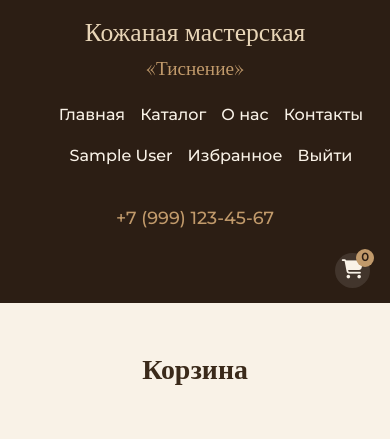
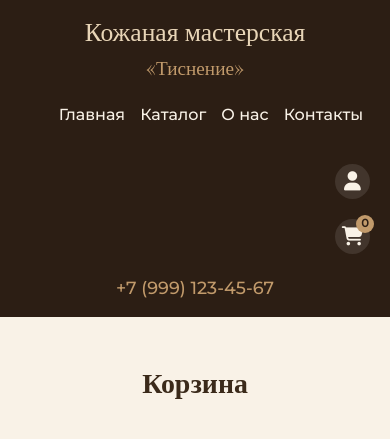
Before and after one commit to dashaavramenko3000-droid/leather-store, a Flask app: page /cart in a window 390 px wide. Shown: the top 439 px of the page. Run offline with Flask 3, Linux system fonts and the light colour scheme; the visitor is signed in with stand-in values (Sample User, id 1); some libraries are stand-ins or nearby versions.

Commit message:
исправлены баги корзины

```diff
--- a/app/main/routes.py
+++ b/app/main/routes.py
@@ -6,12 +6,14 @@ from ..extensions import db
 from ..models import Product, Order, OrderItem
 from ..forms import CheckoutForm
 
+
 @main_bp.context_processor
 def inject_cart_total():
     """Добавляет общее количество товаров в корзине во все шаблоны."""
     cart = session.get('cart', {})
     total_qty = sum(cart.values())
     return {'cart_total': total_qty}
+
 
 @main_bp.route('/')
 def home():
@@ -23,6 +25,7 @@ def home():
         if product:
             latest_by_type.append(product)
     return render_template('index.html', products=latest_by_type)
+
 
 @main_bp.route('/catalog')
 def catalog():
@@ -49,6 +52,7 @@ def catalog():
                            max_price=max_price,
                            types=types)
 
+
 @main_bp.route('/add_to_cart/<int:product_id>', methods=['POST'])
 def add_to_cart(product_id):
     """Добавление товара в корзину (использует сессию)."""
@@ -62,6 +66,7 @@ def add_to_cart(product_id):
     session['cart'] = cart
     flash(f'Товар "{product.name}" добавлен в корзину', 'success')
     return redirect(request.referrer or url_for('main.catalog'))
+
 
 @main_bp.route('/cart')
 def cart():
@@ -95,6 +100,7 @@ def cart():
 
     return render_template('cart.html', cart_items=cart_items, total=total)
 
+
 @main_bp.route('/update_cart/<int:product_id>', methods=['POST'])
 def update_cart(product_id):
     """Обновление количества товара (обычный POST)."""
@@ -107,6 +113,7 @@ def update_cart(product_id):
     session['cart'] = cart
     return redirect(url_for('main.cart'))
 
+
 @main_bp.route('/remove_from_cart/<int:product_id>')
 def remove_from_cart(product_id):
     """Удаление товара из корзины (обычный запрос)."""
@@ -114,6 +121,7 @@ def remove_from_cart(product_id):
     cart.pop(str(product_id), None)
     session['cart'] = cart
     return redirect(url_for('main.cart'))
+
 
 @main_bp.route('/cart/update_ajax/<int:product_id>', methods=['POST'])
 def update_cart_ajax(product_id):
@@ -150,6 +158,7 @@ def update_cart_ajax(product_id):
         'cart_total': cart_total
     })
 
+
 @main_bp.route('/cart/remove_ajax/<int:product_id>', methods=['POST'])
 def remove_from_cart_ajax(product_id):
     """AJAX-удаление товара из корзины."""
@@ -170,6 +179,7 @@ def remove_from_cart_ajax(product_id):
         'cart_total': cart_total,
         'removed_product_id': product_id
     })
+
 
 @main_bp.route('/checkout', methods=['GET', 'POST'])
 def checkout():
@@ -194,7 +204,9 @@ def checkout():
         if len(removed_products) == 1:
             flash('Один из товаров был удалён из каталога и убран из вашей корзины.', 'warning')
         else:
-            flash(f'Несколько товаров были удалены из каталога и убраны из вашей корзины ({len(removed_products)} шт.).', 'warning')
+            flash(
+                f'Несколько товаров были удалены из каталога и убраны из вашей корзины ({len(removed_products)} шт.).',
+                'warning')
         if not cart:
             flash('Все товары из вашей корзины были удалены.', 'info')
             return redirect(url_for('main.catalog'))
@@ -254,6 +266,7 @@ def checkout():
 
     return render_template('checkout.html', form=form, cart_items=cart_items, total=total)
 
+
 @main_bp.route('/order_confirmation/<int:order_id>')
 def order_confirmation(order_id):
     """Страница подтверждения заказа."""
@@ -261,3 +274,23 @@ def order_confirmation(order_id):
     if not order:
         abort(404)
     return render_template('order_confirmation.html', order=order)
+
+
+@main_bp.route('/add_to_cart_ajax/<int:product_id>', methods=['POST'])
+def add_to_cart_ajax(product_id):
+    product = db.session.get(Product, product_id)
+    if not product:
+        return jsonify({'success': False, 'message': 'Товар не найден'}), 404
+
+    cart = session.get('cart', {})
+    cart[str(product_id)] = cart.get(str(product_id), 0) + 1
+    session['cart'] = cart
+
+    # Общее количество товаров в корзине (сумма всех единиц)
+    cart_total = sum(cart.values())
+
+    return jsonify({
+        'success': True,
+        'product_name': product.name,
+        'cart_total': cart_total
+    })
--- a/app/templates/_catalog_content.html
+++ b/app/templates/_catalog_content.html
@@ -47,7 +47,8 @@
                     <span class="product-type">{{ product.product_type }}</span>
                     <p>{{ product.description }}</p>
                     <div class="product-price">{{ product.price }} ₽</div>
-                    <form action="{{ url_for('main.add_to_cart', product_id=product.id) }}" method="post">
+                    <form action="{{ url_for('main.add_to_cart', product_id=product.id) }}" method="post"
+                          hx-boost="false">
                         <input type="hidden" name="csrf_token" value="{{ csrf_token() }}">
                         <button type="submit" class="btn btn-outline">В корзину</button>
                     </form>
--- a/app/templates/admin/base.html
+++ b/app/templates/admin/base.html
@@ -3,6 +3,7 @@
 <head>
     <meta charset="UTF-8">
     <meta name="viewport" content="width=device-width, initial-scale=1.0">
+    <meta name="csrf-token" content="{{ csrf_token() }}">
     <title>{% block title %}Админ-панель{% endblock %}</title>
     <link href="https://fonts.googleapis.com/css2?family=Playfair+Display:wght@500;700&family=Montserrat:wght@300;400;500&display=swap"
           rel="stylesheet">
--- a/app/templates/auth/wishlist.html
+++ b/app/templates/auth/wishlist.html
@@ -19,11 +19,13 @@
                 <h3>{{ product.name }}</h3>
                 <p>{{ product.price }} ₽</p>
                 <div style="display:flex; gap:10px;">
-                    <a href="{{ url_for('main.catalog') }}" class="btn">В каталог</a>
+                    <div class="product-actions">
+                        <button type="button" class="btn btn-outline" onclick="addToCart({{ product.id }})">В корзину</button>
                         <form action="{{ url_for('auth.remove_from_wishlist', product_id=product.id) }}" method="post">
                             <input type="hidden" name="csrf_token" value="{{ csrf_token() }}">
                             <button type="submit" class="btn btn-outline">Удалить</button>
                         </form>
+                    </div>
                 </div>
             </div>
         </div>
--- a/app/templates/base.html
+++ b/app/templates/base.html
@@ -10,69 +10,12 @@
     <link rel="preconnect" href="https://fonts.gstatic.com" crossorigin>
     <link href="https://fonts.googleapis.com/css2?family=Playfair+Display:wght@500;700&family=Montserrat:wght@300;400;500&display=swap"
           rel="stylesheet">
-    <link href="https://cdn.jsdelivr.net/npm/bootstrap@5.3.0/dist/css/bootstrap.min.css" rel="stylesheet">
-    {% block extra_js %}{% endblock %}
+    <!-- Дополнительные стили (например, Bootstrap для конкретных страниц) -->
+    {% block extra_css %}{% endblock %}
     <link rel="stylesheet" href="{{ url_for('static', filename='css/style.css') }}">
     <link rel="stylesheet" href="https://cdnjs.cloudflare.com/ajax/libs/font-awesome/6.5.1/css/all.min.css">
     <link rel="stylesheet" href="https://unpkg.com/aos@2.3.1/dist/aos.css">
 </head>
-<script>
-    (function () {
-        const main = document.getElementById('main-content');
-
-        // Функция загрузки страницы через fetch
-        async function loadPage(url, pushState = true) {
-            try {
-                const response = await fetch(url, {
-                    headers: {'X-Requested-With': 'fetch'}
-                });
-                if (!response.ok) throw new Error('Ошибка загрузки');
-                const html = await response.text();
-                const parser = new DOMParser();
-                const doc = parser.parseFromString(html, 'text/html');
-                const newMain = doc.getElementById('main-content');
-                if (!newMain) throw new Error('Не найден main-content');
-                // Заменяем содержимое
-                main.innerHTML = newMain.innerHTML;
-                // Прокручиваем вверх
-                window.scrollTo(0, 0);
-                // Обновляем URL
-                if (pushState) {
-                    history.pushState({url: url}, '', url);
-                }
-                // Инициализируем AOS заново
-                if (window.AOS) AOS.refresh();
-                // Можно вызвать дополнительные функции, если нужно
-            } catch (error) {
-                console.error('Ошибка навигации:', error);
-                // В случае ошибки просто переходим по ссылке обычным способом
-                window.location.href = url;
-            }
-        }
-
-        // Перехват кликов по ссылкам
-        document.addEventListener('click', function (e) {
-            const link = e.target.closest('a');
-            if (!link) return;
-            // Игнорируем внешние ссылки, якоря, target=_blank, ссылки с data-ajax="false"
-            if (link.target === '_blank') return;
-            if (link.getAttribute('href').startsWith('#')) return;
-            if (link.dataset.ajax === 'false') return;
-            if (link.host !== window.location.host) return;
-            // Предотвращаем стандартный переход
-            e.preventDefault();
-            const url = link.href;
-            loadPage(url);
-        });
-
-        // Обработка кнопок "назад"/"вперёд"
-        window.addEventListener('popstate', function (e) {
-            if (e.state && e.state.url) {
-                loadPage(e.state.url, false);
-            }
-        });
-    })();
-</script>
 <body hx-boost="true"
       hx-target="#main-content"
       hx-select="#main-content"
@@ -82,7 +25,7 @@
 <header class="site-header">
     <div class="container header-inner">
         <div class="logo">
-            <a href="/static">Кожаная мастерская<br><span>«Тиснение»</span></a>
+            <a href="{{ url_for('main.home') }}">Кожаная мастерская<br><span>«Тиснение»</span></a>
         </div>
         <nav class="main-nav">
             <ul>
@@ -90,25 +33,34 @@
                 <li><a href="{{ url_for('main.catalog') }}">Каталог</a></li>
                 <li><a href="{{ url_for('main.home') }}#about">О нас</a></li>
                 <li><a href="{{ url_for('main.home') }}#contacts">Контакты</a></li>
-                {% if current_user.is_authenticated %}
-                <li><a href="{{ url_for('auth.account') }}">{{ current_user.full_name or current_user.email }}</a></li>
-                <li><a href="{{ url_for('auth.wishlist') }}">Избранное</a></li>
-                <li><a href="{{ url_for('auth.logout') }}">Выйти</a></li>
-                {% else %}
-                <li><a href="{{ url_for('auth.login') }}">Войти</a></li>
-                <li><a href="{{ url_for('auth.register') }}">Регистрация</a></li>
-                {% endif %}
             </ul>
         </nav>
-        <div class="header-contacts">
-            <a href="tel:+79991234567">+7 (999) 123-45-67</a>
+        <div class="header-account" id="account-menu-container">
+            <button class="account-toggle" id="account-toggle" aria-label="Аккаунт">
+                <i class="fas fa-user"></i>
+            </button>
+            <div class="account-dropdown" id="account-dropdown">
+                {% if current_user.is_authenticated %}
+                <a href="{{ url_for('auth.account') }}">Личный кабинет</a>
+                <a href="{{ url_for('auth.wishlist') }}">Избранное</a>
+                {% if current_user.is_admin %}
+                <a href="{{ url_for('admin.dashboard') }}">Админ-панель</a>
+                {% endif %}
+                <a href="{{ url_for('auth.logout') }}">Выйти</a>
+                {% else %}
+                <a href="{{ url_for('auth.login') }}">Войти</a>
+                <a href="{{ url_for('auth.register') }}">Регистрация</a>
+                {% endif %}
+            </div>
         </div>
-        <!-- Новый блок корзины -->
         <div class="header-cart">
-            <a href="{{ url_for('main.cart') }}" aria-label="Корзина">
+            <a href="{{ url_for('main.cart') }}" aria-label="Корзина" hx-boost="false">
                 <i class="fas fa-shopping-cart"></i>
                 <span class="cart-count">{{ cart_total }}</span>
             </a>
+        </div>
+        <div class="header-contacts">
+            <a href="tel:+79991234567">+7 (999) 123-45-67</a>
         </div>
     </div>
 </header>
@@ -128,20 +80,28 @@
 
 <button id="scrollToTopBtn" title="Наверх">↑</button>
 
-<script src="https://cdn.jsdelivr.net/npm/bootstrap@5.3.0/dist/js/bootstrap.bundle.min.js"></script>
+<!-- Дополнительные скрипты (например, Bootstrap JS, скрипты конкретных страниц) -->
+{% block extra_js %}{% endblock %}
+
 <script src="{{ url_for('static', filename='js/main.js') }}"></script>
 <script src="https://unpkg.com/aos@2.3.1/dist/aos.js"></script>
 <script src="https://unpkg.com/htmx.org@1.9.10"></script>
 <script>
     AOS.init({
-        duration: 800,        // длительность анимации в мс
-        easing: 'ease-in-out', // плавность
-        once: true            // анимация выполняется только один раз
+        duration: 800,
+        easing: 'ease-in-out',
+        once: true
     });
 </script>
+
 <!-- Лоадер загрузки страницы -->
 <div id="page-loader">
     <div class="loader-spinner"></div>
 </div>
 </body>
+<script>
+    document.body.addEventListener('htmx:afterSwap', function (evt) {
+        if (window.AOS) AOS.refresh();
+    });
+</script>
 </html>
--- a/app/templates/cart.html
+++ b/app/templates/cart.html
@@ -79,7 +79,7 @@
                         <span>Итого</span>
                         <span id="cart-total">{{ total }} ₽</span>
                     </div>
-                    <a href="{{ url_for('main.checkout')}}" class="btn btn-primary w-100 mt-3">Оформить заказ</a>
+                    <a href="{{ url_for('main.checkout') }}" class="btn btn-primary w-100 mt-3">Оформить заказ</a>
                     <a href="{{ url_for('main.catalog') }}" class="btn btn-outline-primary w-100 mt-2">Продолжить
                         покупки</a>
                 </div>
@@ -99,16 +99,14 @@
 
 {% block extra_js %}
 <script>
+    // Функции changeQuantity и removeFromCart остаются как в вашем коде, но теперь они будут в конце body
     function changeQuantity(productId, delta) {
-        // Получаем текущее количество из DOM
         const qtyElement = document.getElementById(`qty-${productId}`);
         let currentQty = parseInt(qtyElement.textContent);
         let newQty = currentQty + delta;
+        if (newQty < 1) return;
 
-        // Не позволяем уходить ниже 1
-        if (newQty < 1) return;
         const csrfToken = document.querySelector('meta[name="csrf-token"]').getAttribute('content');
-
         fetch(`/cart/update_ajax/${productId}`, {
             method: 'POST',
             headers: {
@@ -120,24 +118,14 @@
             .then(response => response.json())
             .then(data => {
                 if (data.success) {
-                    // Обновляем отображаемое количество
                     qtyElement.textContent = data.quantity;
-                    // Обновляем подытог
                     document.getElementById(`subtotal-${productId}`).textContent = data.subtotal + ' ₽';
-                    // Обновляем итоговую сумму
                     document.getElementById('cart-total').textContent = data.total + ' ₽';
                     document.getElementById('cart-total-items').textContent = data.total + ' ₽';
-                    // Обновляем счётчик в шапке
                     const cartCount = document.querySelector('.cart-count');
-                    if (cartCount) {
-                        cartCount.textContent = data.cart_total;
-                    }
-
-                    // Обновляем состояние кнопки "минус"
+                    if (cartCount) cartCount.textContent = data.cart_total;
                     const minusBtn = document.querySelector(`#cart-item-${productId} .qty-btn[onclick*="changeQuantity(${productId}, -1)"]`);
-                    if (minusBtn) {
-                        minusBtn.disabled = data.quantity <= 1;
-                    }
+                    if (minusBtn) minusBtn.disabled = data.quantity <= 1;
                 }
             })
             .catch(error => console.error('Ошибка сети:', error));
@@ -147,34 +135,28 @@
         const csrfToken = document.querySelector('meta[name="csrf-token"]').getAttribute('content');
         fetch(`/cart/remove_ajax/${productId}`, {
             method: 'POST',
-            headers: {
-                'X-CSRFToken': csrfToken
-            }
+            headers: {'X-CSRFToken': csrfToken}
         })
             .then(response => response.json())
             .then(data => {
                 if (data.success) {
                     const card = document.getElementById(`cart-item-${productId}`);
                     if (card) card.remove();
-
                     document.getElementById('cart-total').textContent = data.total + ' ₽';
                     document.getElementById('cart-total-items').textContent = data.total + ' ₽';
                     const cartCount = document.querySelector('.cart-count');
-                    if (cartCount) {
-                        cartCount.textContent = data.cart_total;
-                    }
-
+                    if (cartCount) cartCount.textContent = data.cart_total;
                     if (data.cart_total === 0) {
                         const container = document.querySelector('.row.g-4');
                         if (container) container.innerHTML = '';
                         const emptyDiv = document.createElement('div');
                         emptyDiv.className = 'text-center py-5';
                         emptyDiv.innerHTML = `
-                    <i class="fas fa-shopping-cart fa-5x text-muted mb-3"></i>
-                    <h2>Ваша корзина пуста</h2>
-                    <p class="text-muted">Добавьте товары из каталога, чтобы сделать заказ.</p>
-                    <a href="{{ url_for('main.catalog') }}" class="btn btn-primary btn-lg">Перейти в каталог</a>
-                `;
+                        <i class="fas fa-shopping-cart fa-5x text-muted mb-3"></i>
+                        <h2>Ваша корзина пуста</h2>
+                        <p class="text-muted">Добавьте товары из каталога, чтобы сделать заказ.</p>
+                        <a href="{{ url_for('main.catalog') }}" class="btn btn-primary btn-lg">Перейти в каталог</a>
+                    `;
                         document.querySelector('.container.my-5').appendChild(emptyDiv);
                     }
                 }
--- a/static/css/style.css
+++ b/static/css/style.css
@@ -214,7 +214,7 @@ img {
 /* Hero */
 .hero {
     background: linear-gradient(rgba(44, 30, 20, 0.7), rgba(44, 30, 20, 0.7)),
-    url('https://placehold.co/1600x800/5a3e2b/ffffff?text=Кожа+и+тиснение') center/cover no-repeat;
+    url('{{ url_for("static", filename="img/leather_background.jpg") }}') center/cover no-repeat;
     color: var(--white);
     padding: 120px 0;
     text-align: center;
@@ -810,3 +810,104 @@ img {
         transform: rotate(360deg);
     }
 }
+
+.product-actions {
+    display: flex;
+    gap: 10px; /* расстояние между кнопками */
+    align-items: center; /* выравнивание по вертикали */
+    margin-top: 15px; /* отступ от цены */
+}
+
+/* Желательно, чтобы кнопки были одинаковой ширины, но можно оставить как есть */
+.product-actions form {
+    margin: 0;
+}
+
+/* Если хотите, чтобы кнопки занимали равное пространство */
+.product-actions form {
+    flex: 1;
+}
+
+.product-actions .btn {
+    width: 100%;
+    /*padding-left: 0;
+    padding-right: 0;*/
+    text-align: center;
+    padding: 10px 15px;
+    font-size: 0.9rem;
+}
+
+/* Аккаунт в шапке */
+.header-account {
+    position: relative;
+    margin-left: 20px;
+}
+
+.account-toggle {
+    background: none;
+    border: none;
+    color: var(--cream);
+    font-size: 1.5rem;
+    cursor: pointer;
+    width: 40px;
+    height: 40px;
+    display: flex;
+    align-items: center;
+    justify-content: center;
+    border-radius: 50%;
+    background-color: rgba(255, 255, 255, 0.1);
+    transition: background-color 0.3s, color 0.3s;
+}
+
+.account-toggle:hover {
+    background-color: var(--accent);
+    color: var(--brown-dark);
+}
+
+.account-dropdown {
+    position: absolute;
+    top: 50px; /* отступ от иконки */
+    right: 0;
+    background-color: var(--white);
+    border-radius: 8px;
+    box-shadow: 0 4px 15px rgba(0, 0, 0, 0.2);
+    min-width: 180px;
+    padding: 10px 0;
+    display: none; /* скрыто по умолчанию */
+    z-index: 1000;
+}
+
+.account-dropdown.open {
+    display: block;
+}
+
+.account-dropdown a {
+    display: block;
+    padding: 8px 20px;
+    color: var(--brown-dark);
+    font-weight: 500;
+    transition: background-color 0.2s, color 0.2s;
+}
+
+.account-dropdown a:hover {
+    background-color: var(--beige);
+    color: var(--brown-dark);
+}
+
+/* Адаптивность */
+@media (max-width: 768px) {
+    .header-account {
+        margin-left: auto;
+    }
+
+    .account-toggle {
+        width: 35px;
+        height: 35px;
+        font-size: 1.2rem;
+    }
+
+    .account-dropdown {
+        top: 45px;
+        right: 0;
+    }
+}
```
Also changed, not shown: app/templates/catalog.html (+11 -5 lines), app/templates/index.html (+12 -5 lines), static/js/main.js (+47 -0 lines), static/img/leather_background.jpg (added). Lines whose indentation alone changed are shown as unchanged.
